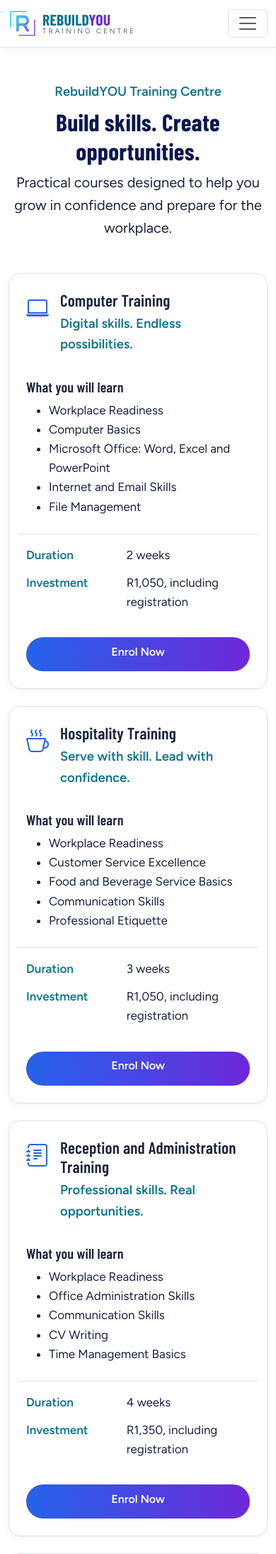
After one commit to matlalanonofo-alt/RebuildYou, an ASP.NET Core app: page /Training in a window 390 px wide. The commit adds this page. Shown: the top 2190 px of the page at 71% size. Run offline with ASP.NET Core 8, Linux system fonts and the light colour scheme; some libraries are stand-ins or nearby versions.

Commit message:
Created responsive training course listing page. Added course details, modules, pricing, and enrolment CTAs. Updated homepage, resources, and dashboard training links to use Training/Index.

```diff
--- a/Views/Dashboard/Index.cshtml
+++ b/Views/Dashboard/Index.cshtml
@@ -23,6 +23,6 @@
     <div class="col-12"><h2 class="h5">Recommended opportunities</h2>
       @if (Model.Recommended.Count == 0) { <div class="empty">No open opportunities yet.</div> }
       else { <div class="row g-4">@foreach (var o in Model.Recommended) { <div class="col-md-6 col-lg-4"><partial name="_OppCard" model="o" /></div> }</div> }</div>
-    <div class="col-12"><h2 class="h5">Training programmes for you</h2><div class="row g-3">@foreach (var p in Model.Programmes) { <div class="col-md-4"><a class="cat-tile" asp-controller="Training" asp-action="Details" asp-route-slug="@p.Slug"><i class="bi @p.Icon"></i><span>@p.Title</span></a></div> }</div></div>
+    <div class="col-12"><h2 class="h5">Training programmes for you</h2><div class="row g-3">@foreach (var p in Model.Programmes) { <div class="col-md-4"><a class="cat-tile" asp-controller="Training" asp-action="Index"><i class="bi @p.Icon"></i><span>@p.Title</span></a></div> }</div></div>
   </div>
 </div>
--- a/Views/Home/Index.cshtml
+++ b/Views/Home/Index.cshtml
@@ -47,7 +47,7 @@
 <section class="section offer-section">
   <div class="offer-layout">
     <div class="offer-content-container text-center"><p class="fw-bold mb-0">A GLIMPSE OF</p><h2>What We Offer</h2><p>CV preparation, interview preparation, job-application support, professional communication, workplace expectations and career guidance.</p>
-      <a class="btn btn-ry" asp-controller="Training" asp-action="Details" asp-route-slug="workplace-readiness">Learn more</a></div>
+      <a class="btn btn-ry" asp-controller="Training" asp-action="Index">Learn more</a></div>
     <div class="offer-image-container"><img class="offer-image" src="~/img/RebuildYou4.svg" alt="RebuildYOU Training Centre" /></div>
   </div>
 </section>
--- a/Views/Resources/Index.cshtml
+++ b/Views/Resources/Index.cshtml
@@ -12,5 +12,5 @@
       <div id="r@(i)" class="accordion-collapse collapse @(i == 1 ? "show" : "")" data-bs-parent="#res"><div class="accordion-body"><ul class="mb-0">@foreach (var x in items) { <li>@x</li> }</ul></div></div></div> }
   </div>
   <div class="feature mt-4"><h2 class="h5">Success stories</h2><p class="mb-0">Coming soon. We only share real stories, with the person's permission.</p></div>
-  <div class="d-flex flex-wrap gap-2 mt-4"><a class="btn btn-ry" asp-controller="Account" asp-action="Register">Create my free profile</a><a class="btn btn-ry-outline" asp-controller="Training" asp-action="Details" asp-route-slug="workplace-readiness">Workplace readiness training</a></div>
+  <div class="d-flex flex-wrap gap-2 mt-4"><a class="btn btn-ry" asp-controller="Account" asp-action="Register">Create my free profile</a><a class="btn btn-ry-outline" asp-controller="Training" asp-action="Index">Workplace readiness training</a></div>
 </div>
--- /dev/null
+++ b/Views/Training/Index.cshtml
@@ -0,0 +1,116 @@
+@{
+    ViewData["Title"] = "Training Courses";
+    var courses = new[]
+    {
+        new
+        {
+            Title = "Computer Training",
+            Tagline = "Digital skills. Endless possibilities.",
+            Icon = "bi-laptop",
+            Duration = "2 weeks",
+            Investment = "R1,050",
+            Modules = new[]
+            {
+                "Workplace Readiness",
+                "Computer Basics",
+                "Microsoft Office: Word, Excel and PowerPoint",
+                "Internet and Email Skills",
+                "File Management"
+            }
+        },
+        new
+        {
+            Title = "Hospitality Training",
+            Tagline = "Serve with skill. Lead with confidence.",
+            Icon = "bi-cup-hot",
+            Duration = "3 weeks",
+            Investment = "R1,050",
+            Modules = new[]
+            {
+                "Workplace Readiness",
+                "Customer Service Excellence",
+                "Food and Beverage Service Basics",
+                "Communication Skills",
+                "Professional Etiquette"
+            }
+        },
+        new
+        {
+            Title = "Reception and Administration Training",
+            Tagline = "Professional skills. Real opportunities.",
+            Icon = "bi-journal-text",
+            Duration = "4 weeks",
+            Investment = "R1,350",
+            Modules = new[]
+            {
+                "Workplace Readiness",
+                "Office Administration Skills",
+                "Communication Skills",
+                "CV Writing",
+                "Time Management Basics"
+            }
+        },
+        new
+        {
+            Title = "Call Centre Training",
+            Tagline = "Build your skills. Build your future.",
+            Icon = "bi-headset",
+            Duration = "4 weeks",
+            Investment = "R1,350",
+            Modules = new[]
+            {
+                "Workplace Readiness",
+                "Communication Skills",
+                "CV Writing",
+                "Social Media Presence",
+                "Customer Service Excellence"
+            }
+        }
+    };
+}
+
+<section class="section" aria-labelledby="courses-heading">
+    <div class="container">
+        <div class="text-center mx-auto mb-5 narrow">
+            <p class="tagline mb-2">RebuildYOU Training Centre</p>
+            <h1 id="courses-heading">Build skills. Create opportunities.</h1>
+            <p class="lead mb-0">Practical courses designed to help you grow in confidence and prepare for the workplace.</p>
+        </div>
+
+        <div class="row g-4">
+            @foreach (var course in courses)
+            {
+                <div class="col-md-6">
+                    <article class="card ry-card h-100">
+                        <div class="card-body d-flex flex-column p-4 p-lg-5">
+                            <div class="d-flex align-items-start gap-3 mb-3">
+                                <span class="icon-lg" aria-hidden="true"><i class="bi @course.Icon"></i></span>
+                                <div>
+                                    <h2 class="h3 mb-1">@course.Title</h2>
+                                    <p class="tagline mb-0">@course.Tagline</p>
+                                </div>
+                            </div>
+
+                            <h3 class="h5 mt-3">What you will learn</h3>
+                            <ul class="mb-4">
+                                @foreach (var module in course.Modules)
+                                {
+                                    <li>@module</li>
+                                }
+                            </ul>
+
+                            <dl class="row border-top pt-3 mb-4 mt-auto">
+                                <dt class="col-5">Duration</dt>
+                                <dd class="col-7">@course.Duration</dd>
+                                <dt class="col-5">Investment</dt>
+                                <dd class="col-7">@course.Investment, including registration</dd>
+                            </dl>
+
+                            <a class="btn btn-ry w-100" asp-controller="Account" asp-action="Register">Enrol Now</a>
+                        </div>
+                    </article>
+                </div>
+            }
+        </div>
+    </div>
+</section>
```
